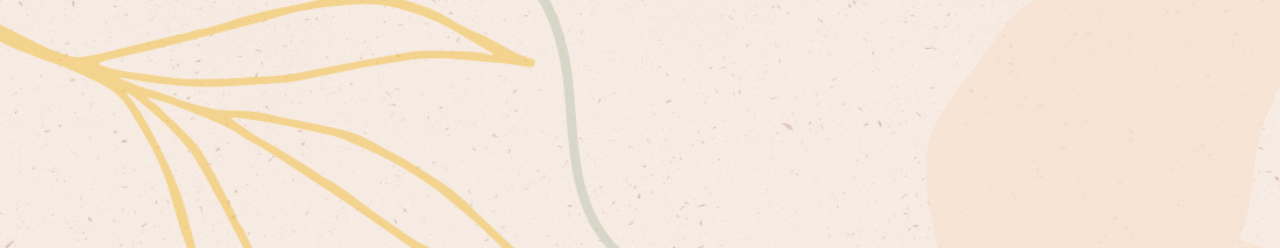
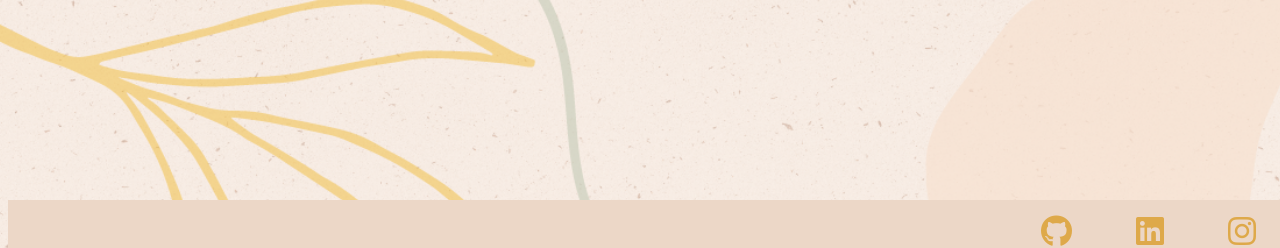
Before and after one commit to amandagwoods/amandagwoods.github.io, a PHP site: page / in a window 1280 px wide; the page is wider, and only the part inside the window is pictured. Shown: the part 646-894 px from the top of that part. Run offline with PHP 8.4, Linux system fonts and the light colour scheme; some libraries are stand-ins or nearby versions.

Commit message:
not loving button added footer

```diff
--- a/css/website.css
+++ b/css/website.css
@@ -3,6 +3,7 @@
 }
 body{
     background-image: url("../image/Artboard 1.png");
+    width: 1366px;
     background-position: center center;
     background-repeat: no-repeat;
     background-attachment: fixed;
@@ -26,7 +27,6 @@ nav > ul > li > a{
 }
 
 nav > ul > li > a:hover{
-    display: block;
     text-decoration: none;
     color: #eee1d8;
     padding: 1em;
@@ -34,3 +34,27 @@ nav > ul > li > a:hover{
     background-color: #dea94a;
     text-align: center;
 }
+footer{
+    bottom: 0;
+    width: 100%;
+    height: 3em;
+    display: flex;
+    justify-content: flex-end;
+    position: fixed;
+    background-color: #ecd7c7;
+    margin: 0;
+}
+#social-links > ul > li {
+    list-style: none;
+}
+#social-links > ul > li > a{
+    color: #dea94a;
+    font-size: 2em;
+    padding: 1em;
+    height: 2em;
+    line-height: 2em ;
+}
+#social-links > ul > li > a:hover{
+    color: #cbc9b9;
+
+}
--- a/index.html
+++ b/index.html
@@ -3,6 +3,7 @@
 <head>
     <meta charset="UTF-8">
     <title>hello world</title>
+    <script src="https://kit.fontawesome.com/cd9524eefd.js" crossorigin="anonymous"></script>
     <link rel="stylesheet" href="css/website.css">
 </head>
 <body>
@@ -20,7 +21,13 @@
     </header>
 
     <footer>
-
+        <div id="social-links">
+            <ul>
+                <li><a href="https://github.com/amandagwoods"><i class="fab fa-github"></i></a></li>
+                <li><a href="https://www.linkedin.com/in/amandagarrison787/"><i class="fab fa-linkedin"></i></a></li>
+                <li><a href="https://www.instagram.com/amanda787/"><i class="fab fa-instagram"></i></a></li>
+            </ul>
+        </div>
     </footer>
 </body>
 </html>
```
